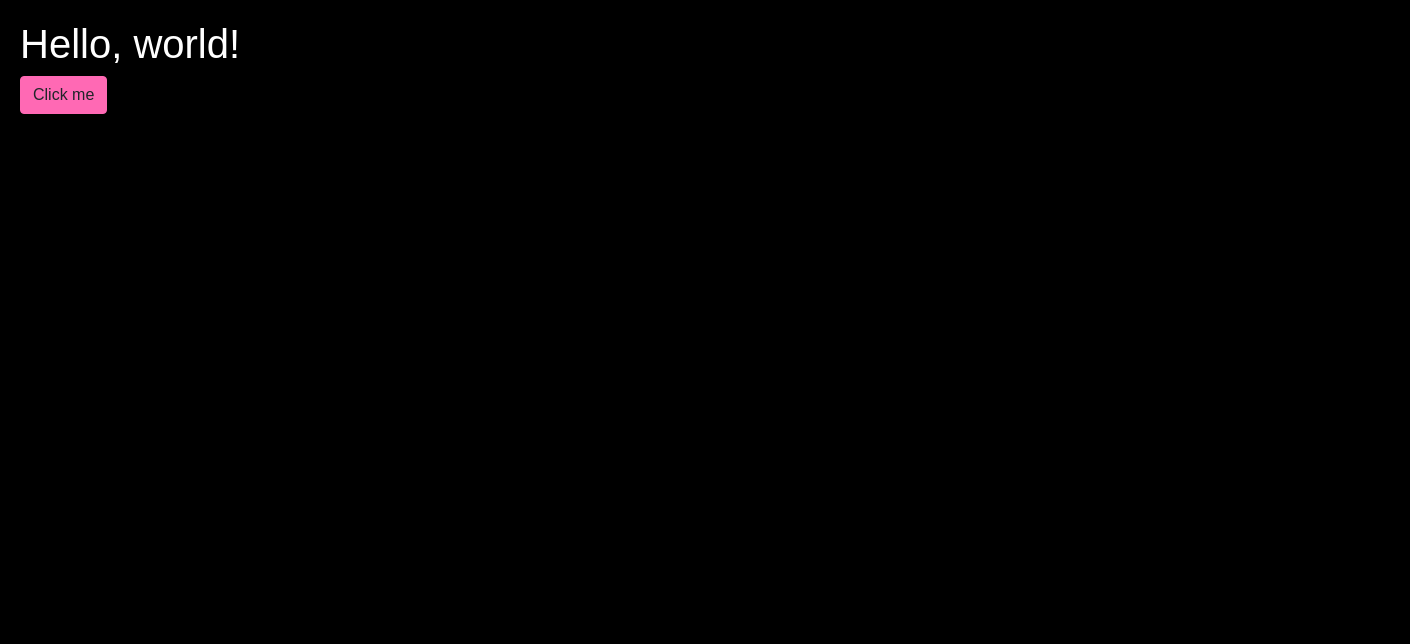
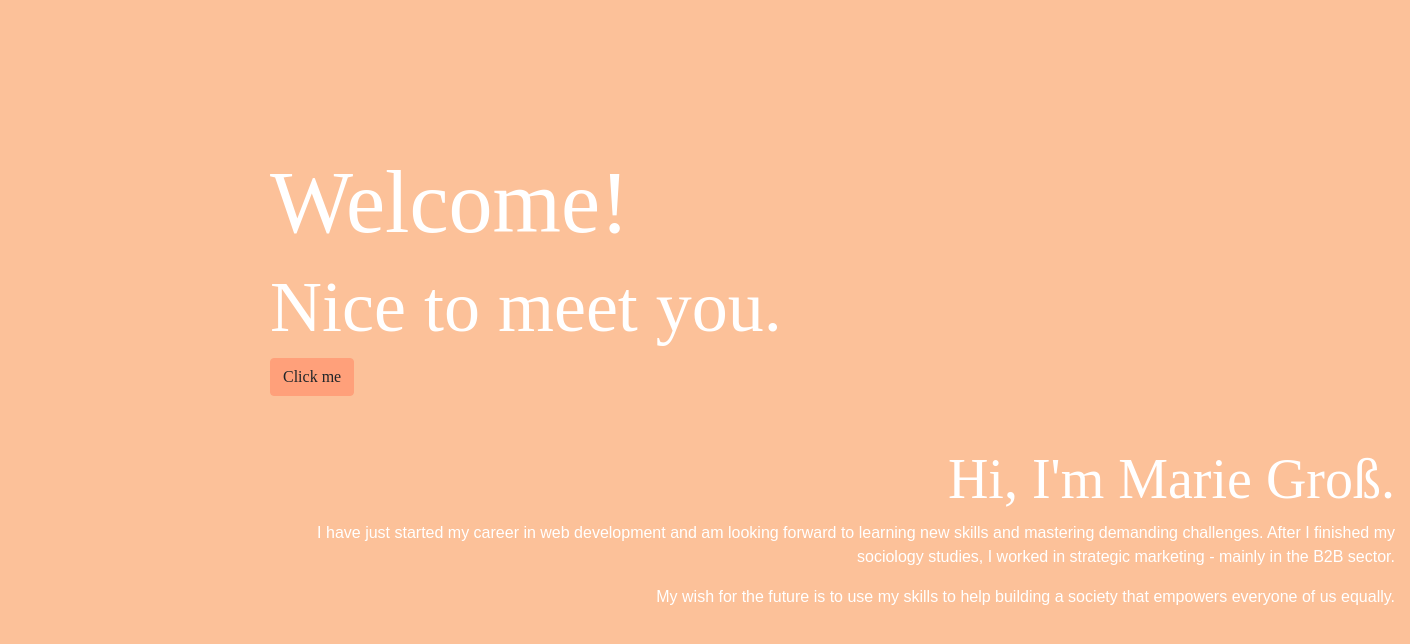
Before and after one commit to mariegross/bootstrap-example, a website: page index.html in a window 1280 px wide. Shown: the whole page, 1410 px wide, since content can reach past the window. Drawn offline with nearby package versions, Linux system fonts and the light colour scheme.

Commit message:
Basic changes in html and css

```diff
--- a/index.html
+++ b/index.html
@@ -11,11 +11,30 @@
     <!-- Custom Bootstrap CSS -->
     <link rel="stylesheet" href="css/custom.css" />
 
-    <title>Hello, world!</title>
+    <title>Welcome!</title>
   </head>
   <body>
-    <h1>Hello, world!</h1>
-    <button class="btn btn-primary">Click me</button>
+    <header>
+      <h1 class="display-2">Welcome!</h1>
+      <h2 class="display-3">Nice to meet you.</h2>
+      <button class="btn btn-primary">Click me</button>
+    </header>
+
+    <main>
+      <div class="container-md">
+        <h3 class="display-4">Hi, I'm Marie Groß.</h3>
+        <p>
+          I have just started my career in web development and am looking
+          forward to learning new skills and mastering demanding challenges.
+          After I finished my sociology studies, I worked in strategic marketing
+          - mainly in the B2B sector.
+        </p>
+        <p>
+          My wish for the future is to use my skills to help building a society
+          that empowers everyone of us equally.
+        </p>
+      </div>
+    </main>
 
     <!-- Optional JavaScript -->
     <!-- jQuery first, then Popper.js, then Bootstrap JS -->
--- a/scss/custom.scss
+++ b/scss/custom.scss
@@ -1,8 +1,8 @@
 // Your variable overrides
 // See node_modules/bootstrap/scss/_variables.scss for all variables
-$body-bg: #000;
+$body-bg: #fcc199;
 $body-color: white;
-$primary: hotpink;
+$primary: lightsalmon;
 $font-family-base: Arial;
 
 // Include all Bootstrap
@@ -13,3 +13,21 @@ $font-family-base: Arial;
 body {
   margin: 20px;
 }
+
+header {
+  margin: 150px 0 50px 250px;
+  font-family: Andale Mono;
+}
+
+p {
+  text-align: right;
+}
+
+h3 {
+  text-align: right;
+  font-family: Andale Mono;
+}
+
+.container-md {
+  margin-left: 250px;
+}
```
Also changed, not shown: css/custom.css, 2 other files.
